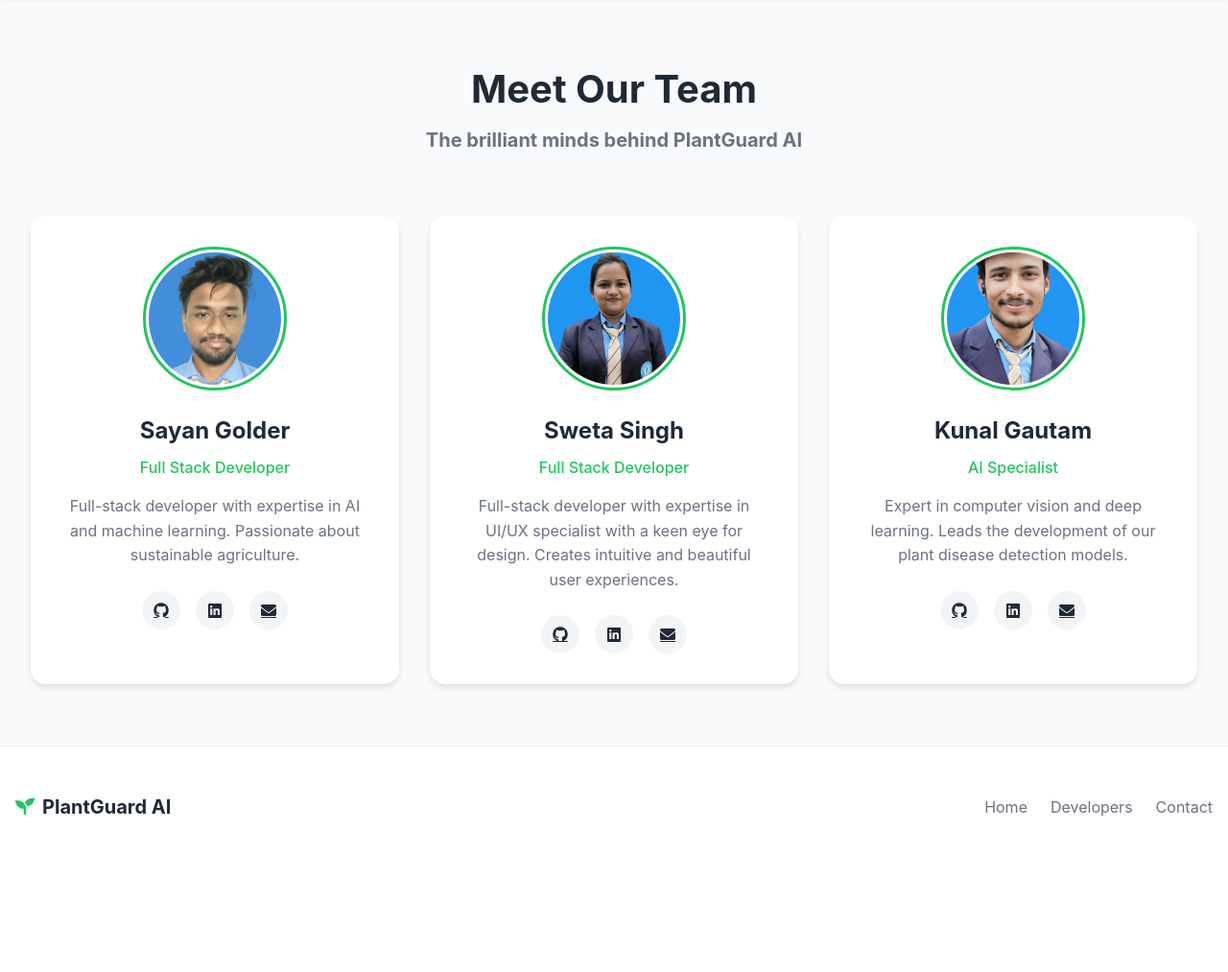
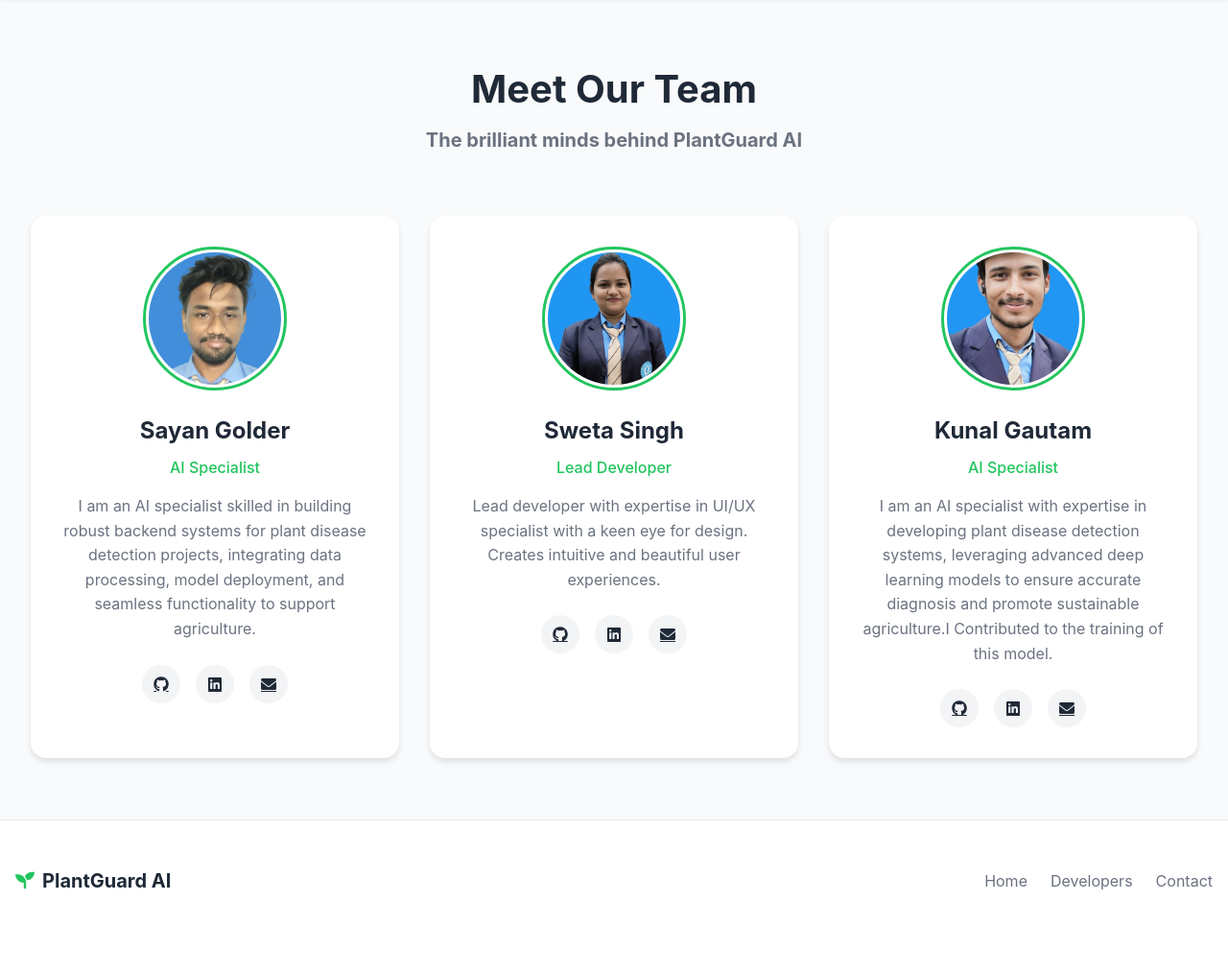
Before and after one commit to btwitssayan/PlantGuard-Web, a Flask app: page /developers in a window 1280 px wide. Shown: the part 69-1082 px from the top of the page at 96% size. Before the commit the page ends 919 px from the top, so only its background shows below. Run offline with Flask 3, Linux system fonts and the light colour scheme.

Commit message:
major update 5

```diff
--- a/templates/contact.html
+++ b/templates/contact.html
@@ -39,21 +39,21 @@
                         <i class="fas fa-envelope"></i>
                         <div>
                             <h3>Email</h3>
-                            <p>support@plantguard.ai</p>
+                            <p>sayangolder2004@gmail.com</p>
                         </div>
                     </div>
                     <div class="contact-method">
                         <i class="fas fa-phone"></i>
                         <div>
                             <h3>Phone</h3>
-                            <p>+1 (415) 523-8886</p>
+                            <p>+91 9525394330</p>
                         </div>
                     </div>
                     <div class="contact-method">
                         <i class="fas fa-location-dot"></i>
                         <div>
                             <h3>Location</h3>
-                            <p>San Francisco, CA 94105</p>
+                            <p>Durgapur, West Bengal</p>
                         </div>
                     </div>
                 </div>
--- a/templates/developers.html
+++ b/templates/developers.html
@@ -39,8 +39,8 @@
                     <img src={{ url_for('static', filename="images/Sayan_Golder.jpg") }} alt="Sayan Golder">
                 </div>
                 <h2>Sayan Golder</h2>
-                <p class="role">Full Stack Developer</p>
-                <p class="bio">Full-stack developer with expertise in AI and machine learning. Passionate about sustainable agriculture.</p>
+                <p class="role">AI Specialist</p>
+                <p class="bio">I am an AI specialist skilled in building robust backend systems for plant disease detection projects, integrating data processing, model deployment, and seamless functionality to support agriculture.</p>
                 <div class="social-links">
                     <a href="https://github.com/btwitssayan" target="_blank"><i class="fab fa-github"></i></a>
                     <a href="https://www.linkedin.com/in/sayan-golder-b0335330a?utm_source=share&utm_campaign=share_via&utm_content=profile&utm_medium=android_app" target="_blank"><i class="fab fa-linkedin"></i></a>
@@ -53,12 +53,12 @@
                     <img src={{ url_for('static', filename="images/Sweta_Singh.jpg") }} alt="Sweta Singh">
                 </div>
                 <h2>Sweta Singh</h2>
-                <p class="role">Full Stack Developer</p>
-                <p class="bio">Full-stack developer with expertise in UI/UX specialist with a keen eye for design. Creates intuitive and beautiful user experiences.</p>
+                <p class="role">Lead Developer</p>
+                <p class="bio">Lead developer with expertise in UI/UX specialist with a keen eye for design. Creates intuitive and beautiful user experiences.</p>
                 <div class="social-links">
                     <a href="https://github.com/SWETA-0708" target="_blank"><i class="fab fa-github"></i></a>
                     <a href="https://www.linkedin.com/in/sweta-singh-588b06244?utm_source=share&utm_campaign=share_via&utm_content=profile&utm_medium=android_app" target="_blank"><i class="fab fa-linkedin"></i></a>
-                    <a href="https://www.instagram.com/itz_sweta_29/profilecard/?igsh=MXUwOTZhMjRhc3d4dw==" target="_blank"><i class="fa-solid fa-envelope"></i></a>
+                    <a href="mailto:singh.sweta07082009@gmail.com" target="_blank"><i class="fa-solid fa-envelope"></i></a>
                 </div>
             </div>
 
@@ -68,11 +68,11 @@
                 </div>
                 <h2>Kunal Gautam</h2>
                 <p class="role">AI Specialist</p>
-                <p class="bio">Expert in computer vision and deep learning. Leads the development of our plant disease detection models.</p>
+                <p class="bio">I am an AI specialist with expertise in developing plant disease detection systems, leveraging advanced deep learning models to ensure accurate diagnosis and promote sustainable agriculture.I Contributed to the training of this model.</p>
                 <div class="social-links">
                     <a href="https://github.com/kunal654" target="_blank"><i class="fab fa-github"></i></a>
                     <a href="https://www.linkedin.com/in/kunal-gautam-2981b2292?utm_source=share&utm_campaign=share_via&utm_content=profile&utm_medium=android_app" target="_blank"><i class="fab fa-linkedin"></i></a>
-                    <a href="https://www.instagram.com/its_kunal_29/profilecard/?igsh=MWg2eDFpOTc1bGFmaQ==" target="_blank"><i class="fa-solid fa-envelope"></i></a>
+                    <a href="mailto:kunalgautam489@gmail.com" target="_blank"><i class="fa-solid fa-envelope"></i></a>
                 </div>
             </div>
         </div>
```
